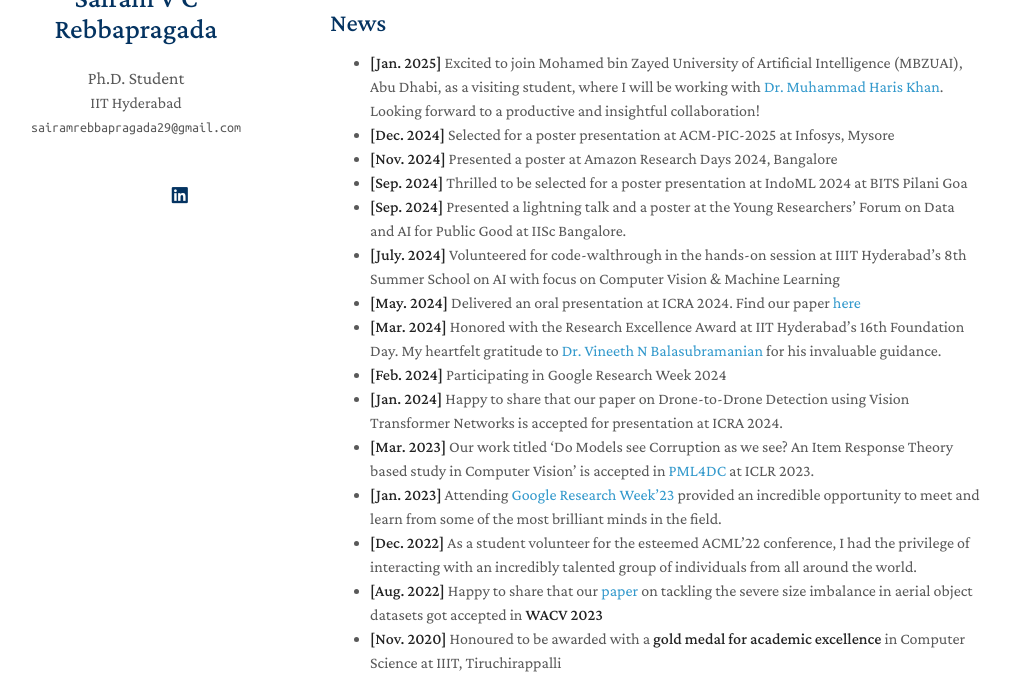
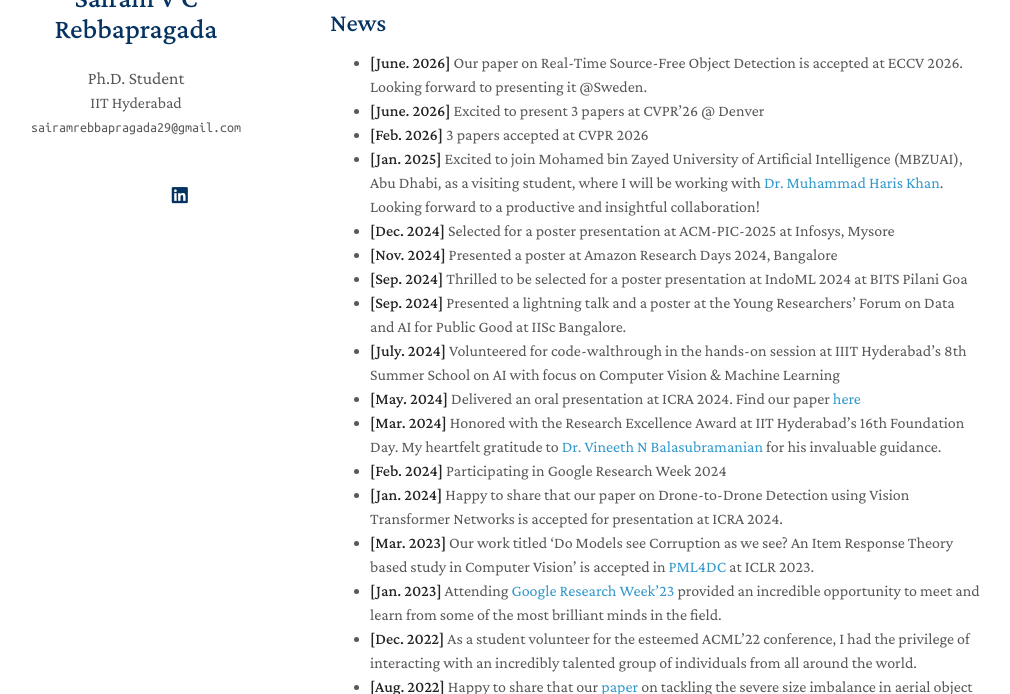
Before and after one commit to sairamrebbapragada/sairamrebbapragada.github.io, a Jekyll site: the page built from index.md, in a window 1280 px wide and 900 px high, scrolled down 486 px, cut to the strip 206-900 px from the top of the window. Shown: the whole strip, without its empty margins (140-1150 px from the left). Built offline with Jekyll 4.4.1, drawn with Linux system fonts in a browser that asks for light colours; nearby versions of some CDN libraries; a style sheet for code colours, icons or effects is not loaded; our own code applies the rules of GitHub Pages for plain Markdown files.

Commit message:
Update index.md

```diff
--- a/index.md
+++ b/index.md
@@ -34,6 +34,9 @@ In the pursuit of my Ph.D., I am dedicated to methodically tackling these multif
 I love nature, music and sports. I enjoy playing volleyball, table tennis, and carroms in my free time. Cooking is also one of my favorite pastimes. Additionally, I have a talent for whistling songs and playing the cajon.
 
 ## News
+- **[June. 2026]** Our paper on Real-Time Source-Free Object Detection is accepted at ECCV 2026. Looking forward to presenting it @Sweden.
+- **[June. 2026]** Excited to present 3 papers at CVPR'26 @ Denver
+- **[Feb. 2026]** 3 papers accepted at CVPR 2026
 - **[Jan. 2025]** Excited to join Mohamed bin Zayed University of Artificial Intelligence (MBZUAI), Abu Dhabi, as a visiting student, where I will be working with [Dr. Muhammad Haris Khan](https://mbzuai.ac.ae/study/faculty/muhammad-haris-khan/). Looking forward to a productive and insightful collaboration!
 - **[Dec. 2024]** Selected for a poster presentation at ACM-PIC-2025 at Infosys, Mysore
 - **[Nov. 2024]** Presented a poster at Amazon Research Days 2024, Bangalore
```
